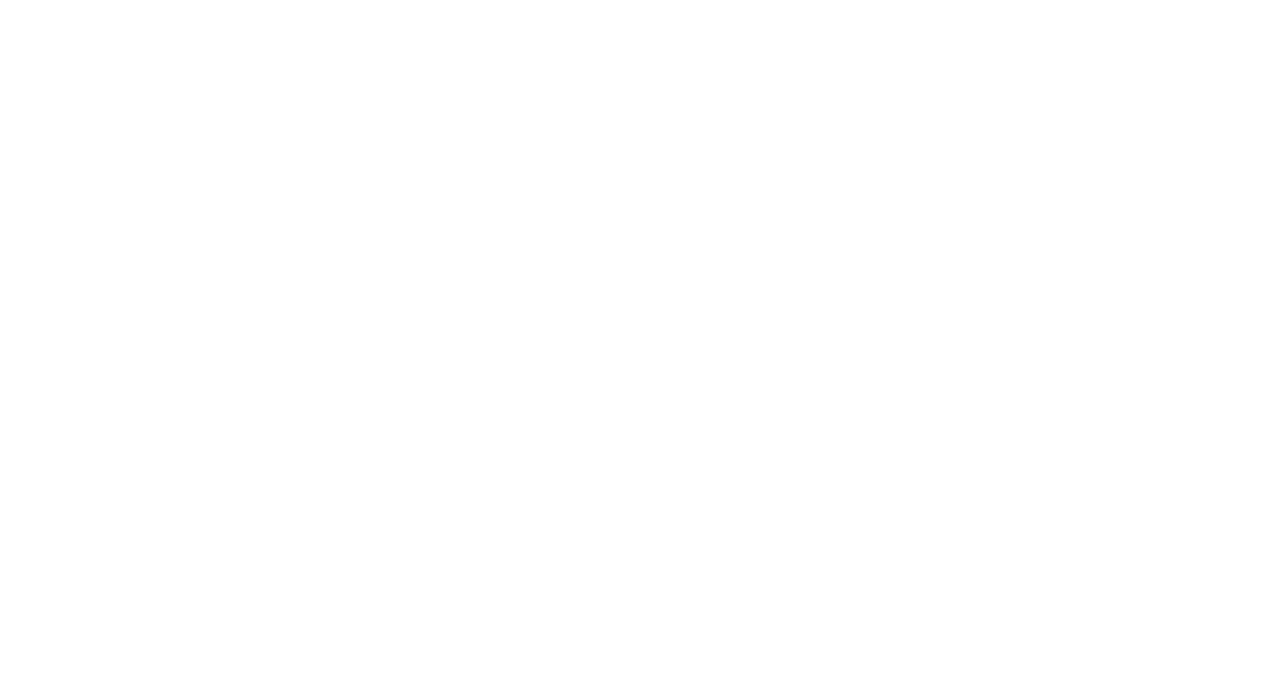
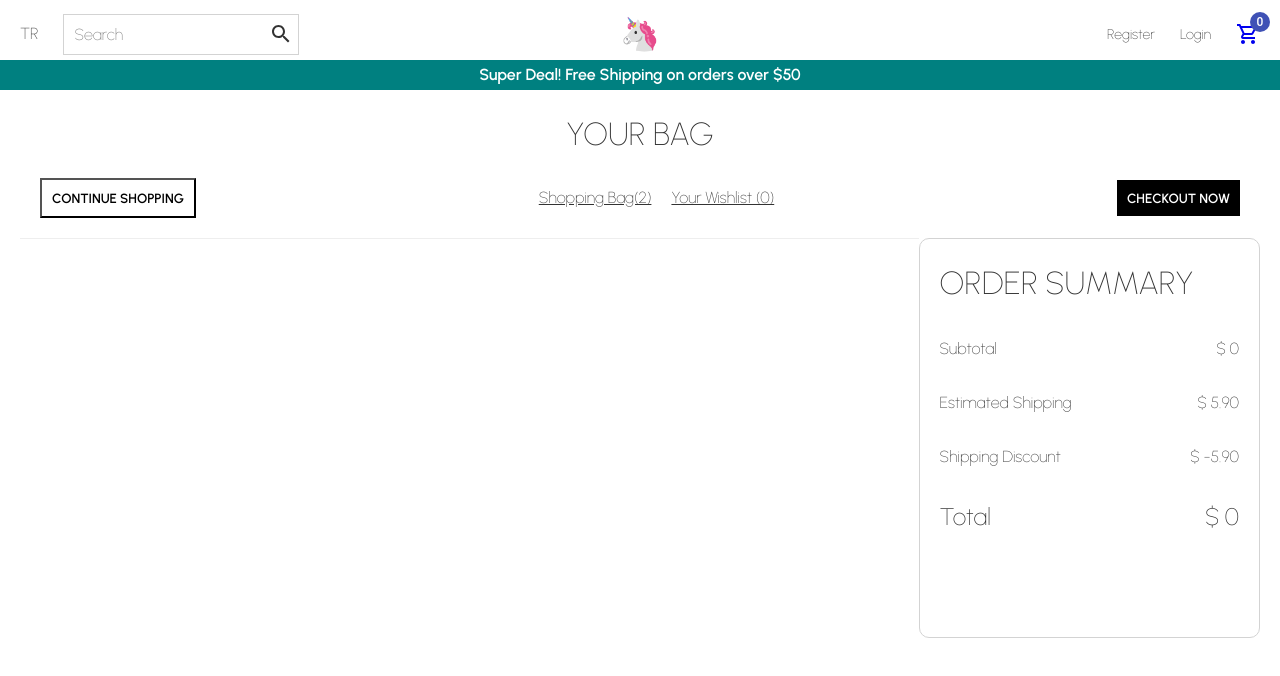
Before and after one commit to sayinmehmet47/ecommerce, a React (Create React App) app in the folder frontend/: page /card in a window 1280 px wide. Before the commit this address had no page. Shown: the top 676 px of the page. Built offline with nearby package versions, Linux system fonts and the light colour scheme.

Commit message:
card component create

```diff
--- a/frontend/package.json
+++ b/frontend/package.json
@@ -5,12 +5,14 @@
   "dependencies": {
     "@material-ui/core": "^4.12.4",
     "@material-ui/icons": "^4.11.3",
+    "@reduxjs/toolkit": "^1.8.3",
     "@testing-library/jest-dom": "^5.16.4",
     "@testing-library/react": "^13.3.0",
     "@testing-library/user-event": "^13.5.0",
     "axios": "^0.27.2",
     "react": "^18.2.0",
     "react-dom": "^18.2.0",
+    "react-redux": "^8.0.2",
     "react-router-dom": "6",
     "react-scripts": "5.0.1",
     "react-stripe-checkout": "^2.6.3",
--- a/frontend/src/App.js
+++ b/frontend/src/App.js
@@ -7,6 +7,7 @@
 import Product from './pages/Product';
 import Pay from './pages/Pay';
 import Success from './pages/Success';
+import Card from './pages/Card';
 
 function App() {
   return (
@@ -19,6 +20,7 @@
         <Route path="/login" element={<Login />} />
         <Route path="/pay" element={<Pay />} />
         <Route path="/success" element={<Success />} />
+        <Route path="card" element={<Card />} />
       </Routes>
     </BrowserRouter>
   );
--- a/frontend/src/components/Navbar.js
+++ b/frontend/src/components/Navbar.js
@@ -2,7 +2,9 @@
 import { Search, ShoppingCartOutlined } from '@material-ui/icons';
 import React from 'react';
 import styled from 'styled-components';
+import { useSelector } from 'react-redux';
 import { mobile } from '../responsive';
+import { NavLink } from 'react-router-dom';
 
 const Container = styled.div`
   height: 60px;
@@ -76,6 +78,7 @@
 `;
 
 export default function Navbar() {
+  const quantity = useSelector((state) => state.cart.quantity);
   return (
     <Container>
       <Wrapper>
@@ -98,9 +101,15 @@
           <MenuItem>Login</MenuItem>
           <MenuItem>
             {' '}
-            <Badge overlap="rectangular" badgeContent={4} color="primary">
-              <ShoppingCartOutlined />
-            </Badge>
+            <NavLink to="/card">
+              <Badge
+                overlap="rectangular"
+                badgeContent={String(quantity)}
+                color="primary"
+              >
+                <ShoppingCartOutlined />
+              </Badge>
+            </NavLink>
           </MenuItem>
         </Right>
       </Wrapper>
--- a/frontend/src/index.js
+++ b/frontend/src/index.js
@@ -1,10 +1,12 @@
 import React from 'react';
 import ReactDOM from 'react-dom/client';
+import { Provider } from 'react-redux';
+import store from './redux/store';
 import App from './App';
 
 const root = ReactDOM.createRoot(document.getElementById('root'));
 root.render(
-  <React.StrictMode>
+  <Provider store={store}>
     <App />
-  </React.StrictMode>
+  </Provider>
 );
--- /dev/null
+++ b/frontend/src/pages/Card.js
@@ -0,0 +1,236 @@
+import React from 'react';
+import styled from 'styled-components';
+import Announcement from '../components/Announcement';
+import Navbar from '../components/Navbar';
+import { useSelector } from 'react-redux';
+import { Add, Remove } from '@material-ui/icons';
+
+import { mobile } from '../responsive';
+
+const Wrapper = styled.div`
+  padding: 20px;
+  ${mobile({ padding: '10px' })}
+`;
+
+const Title = styled.h1`
+  font-weight: 200;
+  text-align: center;
+`;
+const Top = styled.div`
+  display: flex;
+  align-items: center;
+  justify-content: space-between;
+  padding: 20px;
+`;
+const TopButton = styled.button`
+  padding: 10px;
+  font-weight: 600;
+  cursor: pointer;
+  border: ${(props) => props.type === 'filled' && 'none'};
+  background-color: ${(props) =>
+    props.type === 'filled' ? 'black' : 'transparent'};
+  color: ${(props) => props.type === 'filled' && 'white'};
+`;
+
+const TopTexts = styled.div`
+  ${mobile({ display: 'none' })}
+`;
+const TopText = styled.span`
+  text-decoration: underline;
+  cursor: pointer;
+  margin: 0px 10px;
+`;
+const Bottom = styled.div`
+  display: flex;
+  justify-content: space-between;
+  ${mobile({ flexDirection: 'column' })}
+`;
+
+const Info = styled.div`
+  flex: 3;
+`;
+
+const Product = styled.div`
+  display: flex;
+  justify-content: space-between;
+  ${mobile({ flexDirection: 'column' })}
+`;
+
+const ProductDetail = styled.div`
+  flex: 2;
+  display: flex;
+`;
+
+const Image = styled.img`
+  width: 200px;
+`;
+
+const Details = styled.div`
+  padding: 20px;
+  display: flex;
+  flex-direction: column;
+  justify-content: space-around;
+`;
+
+const ProductName = styled.span``;
+
+const ProductId = styled.span``;
+
+const ProductColor = styled.div`
+  width: 20px;
+  height: 20px;
+  border-radius: 50%;
+  background-color: ${(props) => props.color};
+`;
+
+const ProductSize = styled.span``;
+
+const PriceDetail = styled.div`
+  flex: 1;
+  display: flex;
+  flex-direction: column;
+  align-items: center;
+  justify-content: center;
+`;
+
+const ProductAmountContainer = styled.div`
+  display: flex;
+  align-items: center;
+  margin-bottom: 20px;
+`;
+
+const ProductAmount = styled.div`
+  font-size: 24px;
+  margin: 5px;
+  ${mobile({ margin: '5px 15px' })}
+`;
+
+const ProductPrice = styled.div`
+  font-size: 30px;
+  font-weight: 200;
+  ${mobile({ marginBottom: '20px' })}
+`;
+
+const Hr = styled.hr`
+  background-color: #eee;
+  border: none;
+  height: 1px;
+`;
+
+const Summary = styled.div`
+  flex: 1;
+  border: 0.5px solid lightgray;
+  border-radius: 10px;
+  padding: 20px;
+  height: 50vh;
+`;
+
+const SummaryTitle = styled.h1`
+  font-weight: 200;
+`;
+
+const SummaryItem = styled.div`
+  margin: 30px 0px;
+  display: flex;
+  justify-content: space-between;
+  font-weight: ${(props) => props.type === 'total' && '500'};
+  font-size: ${(props) => props.type === 'total' && '24px'};
+`;
+
+const SummaryItemText = styled.span``;
+
+const SummaryItemPrice = styled.span``;
+
+const Button = styled.button`
+  width: 100%;
+  padding: 10px;
+  background-color: black;
+  color: white;
+  font-weight: 600;
+`;
+
+export default function Card() {
+  const cart = useSelector((state) => state.cart);
+  return (
+    <div>
+      <Navbar />
+      <Announcement />
+      <Wrapper>
+        <Title>YOUR BAG</Title>
+        <Top>
+          <TopButton>CONTINUE SHOPPING</TopButton>
+          <TopTexts>
+            <TopText>Shopping Bag(2)</TopText>
+            <TopText>Your Wishlist (0)</TopText>
+          </TopTexts>
+          <TopButton type="filled">CHECKOUT NOW</TopButton>
+        </Top>
+        <Bottom>
+          <Info>
+            {cart?.products?.map((product) => (
+              <Product>
+                <ProductDetail>
+                  <Image src={product.img} />
+                  <Details>
+                    <ProductName>
+                      <b>Product:</b> {product.title}
+                    </ProductName>
+                    <ProductId>
+                      <b>ID:</b> {product._id}
+                    </ProductId>
+                    <ProductColor color={product.color} />
+                    <ProductSize>
+                      <b>Size:</b> {product.size}
+                    </ProductSize>
+                  </Details>
+                </ProductDetail>
+                <PriceDetail>
+                  <ProductAmountContainer>
+                    <Add />
+                    <ProductAmount>{product.quantity}</ProductAmount>
+                    <Remove />
+                  </ProductAmountContainer>
+                  <ProductPrice>
+                    $ {product.price * product.quantity}
+                  </ProductPrice>
+                </PriceDetail>
+              </Product>
+            ))}
+            <Hr />
+          </Info>
+          <Summary>
+            <SummaryTitle>ORDER SUMMARY</SummaryTitle>
+            <SummaryItem>
+              <SummaryItemText>Subtotal</SummaryItemText>
+              <SummaryItemPrice>$ {cart.total}</SummaryItemPrice>
+            </SummaryItem>
+            <SummaryItem>
+              <SummaryItemText>Estimated Shipping</SummaryItemText>
+              <SummaryItemPrice>$ 5.90</SummaryItemPrice>
+            </SummaryItem>
+            <SummaryItem>
+              <SummaryItemText>Shipping Discount</SummaryItemText>
+              <SummaryItemPrice>$ -5.90</SummaryItemPrice>
+            </SummaryItem>
+            <SummaryItem type="total">
+              <SummaryItemText>Total</SummaryItemText>
+              <SummaryItemPrice>$ {cart.total}</SummaryItemPrice>
+            </SummaryItem>
+            {/* <StripeCheckout
+              name="Lama Shop"
+              image="https://avatars.githubusercontent.com/u/1486366?v=4"
+              billingAddress
+              shippingAddress
+              description={`Your total is $${cart.total}`}
+              amount={cart.total * 100}
+              token={onToken}
+              stripeKey={KEY}
+            >
+              <Button>CHECKOUT NOW</Button>
+            </StripeCheckout>  */}
+          </Summary>
+        </Bottom>
+      </Wrapper>
+    </div>
+  );
+}
--- a/frontend/src/pages/Product.js
+++ b/frontend/src/pages/Product.js
@@ -7,7 +7,9 @@
 import Footer from '../components/Footer';
 import Navbar from '../components/Navbar';
 import Newsletter from '../components/NewsLetter';
+import { useDispatch } from 'react-redux';
 import { mobile } from '../responsive';
+import { addProduct } from '../redux/cartRedux';
 
 const Container = styled.div``;
 
@@ -68,6 +70,7 @@
 const FilterColor = styled.div`
   width: 20px;
   height: 20px;
+  border: 1px solid black;
   border-radius: 50%;
   background-color: ${(props) => props.color};
   margin: 0px 5px;
@@ -120,6 +123,10 @@
 const Product = () => {
   const { id } = useParams();
   const [product, setProduct] = useState({});
+  const [quantity, setQuantity] = useState(1);
+  const [size, setSize] = useState('');
+  const [colors, setColor] = useState('');
+  const dispatch = useDispatch();
 
   useEffect(() => {
     const getProduct = async () => {
@@ -131,7 +138,9 @@
     getProduct();
   }, [id]);
 
-  console.log(product);
+  const handleClick = () => {
+    dispatch(addProduct({ ...product, quantity, colors, size }));
+  };
 
   return (
     <Container>
@@ -142,40 +151,40 @@
           <Image src={product.img} />
         </ImgContainer>
         <InfoContainer>
-          <Title>Denim Jumpsuit</Title>
-          <Desc>
-            Lorem ipsum dolor sit amet, consectetur adipiscing elit. Donec
-            venenatis, dolor in finibus malesuada, lectus ipsum porta nunc, at
-            iaculis arcu nisi sed mauris. Nulla fermentum vestibulum ex, eget
-            tristique tortor pretium ut. Curabitur elit justo, consequat id
-            condimentum ac, volutpat ornare.
-          </Desc>
-          <Price>$ 20</Price>
+          <Title>{product.title}</Title>
+          <Desc>{product.desc}</Desc>
+          <Price>$ {product.price}</Price>
           <FilterContainer>
             <Filter>
-              <FilterTitle>Color</FilterTitle>
-              <FilterColor color="black" />
-              <FilterColor color="darkblue" />
-              <FilterColor color="gray" />
+              <FilterTitle>Color</FilterTitle>{' '}
+              {product?.colors?.map((color) => {
+                return (
+                  <FilterColor
+                    onClick={() => setColor(color)}
+                    color={color}
+                    key={color}
+                  />
+                );
+              })}
             </Filter>
             <Filter>
               <FilterTitle>Size</FilterTitle>
-              <FilterSize>
-                <FilterSizeOption>XS</FilterSizeOption>
-                <FilterSizeOption>S</FilterSizeOption>
-                <FilterSizeOption>M</FilterSizeOption>
-                <FilterSizeOption>L</FilterSizeOption>
-                <FilterSizeOption>XL</FilterSizeOption>
+              <FilterSize onChange={(e) => setSize(e.target.value)}>
+                {product.size?.map((s) => (
+                  <FilterSizeOption key={s}>{s}</FilterSizeOption>
+                ))}
               </FilterSize>
             </Filter>
           </FilterContainer>
           <AddContainer>
             <AmountContainer>
-              <Remove />
-              <Amount>1</Amount>
-              <Add />
+              <Remove
+                onClick={() => setQuantity((prev) => (prev > 1 ? prev - 1 : 1))}
+              />
+              <Amount>{quantity}</Amount>
+              <Add onClick={() => setQuantity((prev) => prev + 1)} />
             </AmountContainer>
-            <Button>ADD TO CART</Button>
+            <Button onClick={handleClick}>ADD TO CART</Button>
           </AddContainer>
         </InfoContainer>
       </Wrapper>
--- /dev/null
+++ b/frontend/src/redux/cartRedux.js
@@ -0,0 +1,31 @@
+import { createSlice } from '@reduxjs/toolkit';
+
+const cartSlice = createSlice({
+  name: 'cart',
+  initialState: {
+    products: [],
+    quantity: 0,
+    total: 0,
+  },
+  reducers: {
+    addProduct: (state, action) => {
+      const { quantity, color, size } = action.payload;
+      const productExists = state.products.find(
+        (p) =>
+          p.id === action.payload.id && p.color === color && p.size === size
+      );
+      if (productExists) {
+        productExists.quantity += quantity;
+      } else {
+        state.products.push({
+          ...action.payload,
+        });
+      }
+      state.quantity += quantity;
+      state.total += action.payload.price * quantity;
+    },
+  },
+});
+
+export default cartSlice.reducer;
+export const { addProduct } = cartSlice.actions;
```
Also changed, not shown: frontend/src/redux/store.js (added, +8 -0 lines), 2 other files (tests, documents, lock files or other folders).
